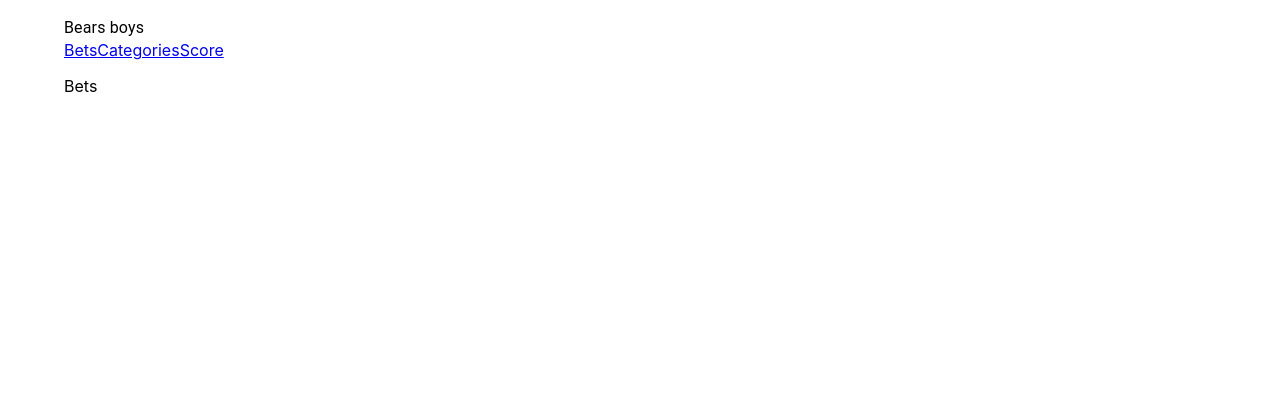
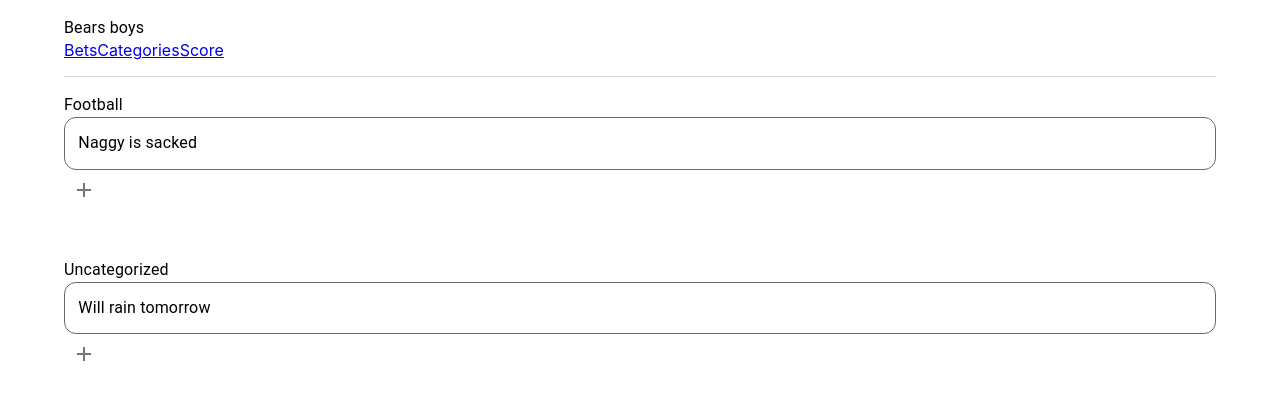
Before and after one commit to GraysonRicketts/Bets-With-Friends-Web, a React (Create React App) app in the folder code/: page /group/123/bets in a window 1280 px wide. Shown: the top 400 px of the page. Built offline with nearby package versions, Linux system fonts and the light colour scheme.

Commit message:
Build out the details page

```diff
--- a/code/package.json
+++ b/code/package.json
@@ -5,6 +5,7 @@
   "dependencies": {
     "@emotion/react": "^11.4.1",
     "@emotion/styled": "^11.3.0",
+    "@mui/icons-material": "^5.0.1",
     "@mui/material": "^5.0.2",
     "@testing-library/jest-dom": "^5.11.4",
     "@testing-library/react": "^11.1.0",
--- a/code/src/App.tsx
+++ b/code/src/App.tsx
@@ -6,18 +6,18 @@ import { Group } from "./pages/Group";
 
 function App() {
   return (
-    <div className="App">
-      <Container sx={{
-        paddingTop: '1em',
-        paddingBottom: '1em'
-      }}>
-        <Switch>
+    <Container sx={{
+      paddingTop: '1em',
+      paddingBottom: '1em',
+      width: '100%'
+    }}
+    className="App">
+      <Switch>
 
-        <Route path="/group/:id"><Group/></Route>
+        <Route path="/group/:id"><Group /></Route>
         <Route exact path="/"><Home></Home></Route>
-        </Switch>
-      </Container>
-    </div>
+      </Switch>
+    </Container>
   );
 }
 
--- /dev/null
+++ b/code/src/components/ButtonRow.tsx
@@ -0,0 +1,20 @@
+import { ButtonBase } from "@mui/material"
+import React from "react"
+import { Link } from "react-router-dom"
+
+interface Props {
+    onClick: () => void;
+}
+export const ButtonRow: React.FC<Props> = ({ onClick, children }) => {
+    return <ButtonBase
+            sx={{
+                borderRadius: 3,
+                border: '1px solid dimgray',
+                padding: '1em',
+                width: '100%',
+                justifyContent: 'space-between'
+            }}
+            onClick={onClick}>
+            {children}
+        </ButtonBase>
+}
--- a/code/src/fakedData.ts
+++ b/code/src/fakedData.ts
@@ -1,4 +1,4 @@
-import { Bet, Group, User, Wager, Option } from "./interfaces";
+import { Bet, Group, User, Wager, Option, Category } from "./interfaces";
 
 export const fakedMembers: User[] = [
     {
@@ -32,15 +32,29 @@ export const fakedWagers: Wager[] = [
     { id: '123', option: fakedOptions[0], amount: 20, user: fakedMembers[0] }
 ]
 
+const footballCategory: Category = {
+    id: '123',
+    name: 'Football'
+}
 export const fakedBets: Bet[] = [
     {
         id: '123',
         title: 'Naggy is sacked',
         options: fakedOptions,
         isOpen: true,
+        wagers: fakedWagers,
+        category: footballCategory
+    },
+    {
+        id: '234',
+        title: 'Will rain tomorrow',
+        options: fakedOptions,
+        isOpen: true,
         wagers: fakedWagers
     }
 ]
+
+
 
 export const fakedGroup: Group = {
     id: '123',
--- a/code/src/index.css
+++ b/code/src/index.css
@@ -1,3 +1,6 @@
+html {
+  width: 100%;
+}
 body {
   margin: 0;
   font-family: -apple-system, BlinkMacSystemFont, 'Segoe UI', 'Roboto', 'Oxygen',
@@ -5,4 +8,5 @@ body {
     sans-serif;
   -webkit-font-smoothing: antialiased;
   -moz-osx-font-smoothing: grayscale;
+  width: 100vw;
 }
--- a/code/src/pages/Group/Bets.tsx
+++ b/code/src/pages/Group/Bets.tsx
@@ -1,5 +1,9 @@
+import { IconButton, Typography } from "@mui/material";
+import { Box } from "@mui/system";
 import React from "react";
+import { ButtonRow } from "../../components/ButtonRow";
 import { Bet, Category } from "../../interfaces";
+import AddIcon from '@mui/icons-material/Add';
 
 interface Props {
     bets: Bet[]
@@ -12,12 +16,12 @@ interface GroupedBets {
 function groupByCategory(bets: Bet[]): GroupedBets[] {
     const groupedBets: GroupedBets[] = [];
 
-    bets.forEach(b => {
+    bets.forEach((b) => {
         const categoryGroup = groupedBets.find(gb => (!gb.category && !b.category) || gb.category?.id === b.category?.id);
         if (categoryGroup) {
             categoryGroup.bets.push(b)
         } else {
-            groupedBets.push({ category: b.category, bets: [b]})
+            groupedBets.push({ category: b.category, bets: [b] })
         }
     })
 
@@ -27,5 +31,23 @@ function groupByCategory(bets: Bet[]): GroupedBets[] {
 export const Bets: React.FC<Props> = ({ bets }) => {
     const groupedBets = groupByCategory(bets);
 
-    return <>Bets</>
+    const addBet = () => {
+        // TODO
+    }
+
+    return <>{groupedBets.map(gb => {
+        return <Box key={`gb_bets_${gb.category?.id}`} sx={{ marginBottom: '3em'}}>
+            <Typography>{gb.category?.name || 'Uncategorized'}</Typography>
+
+            {gb.bets.map(b => {
+                return <ButtonRow onClick={() => { }}>
+                    <Typography>{b.title}</Typography>
+                </ButtonRow>
+            })}
+
+            <IconButton aria-label="add">
+                <AddIcon />
+            </IconButton>
+        </Box>
+    })}</>
 }
--- a/code/src/pages/Group/index.tsx
+++ b/code/src/pages/Group/index.tsx
@@ -17,7 +17,7 @@ export const Group: React.FC = () => {
         <NavLink to={`${url}/categories`}>Categories</NavLink>
         <NavLink to={`${url}/score`}>Score</NavLink>
 
-        <Box sx={{ paddingTop: '1em'}}>
+        <Box sx={{ paddingTop: '1em', marginTop: '1em', borderTop: '1px solid lightgray'}}>
             <Switch>
                 <Route path={`${url}/bets`}><Bets bets={group.bets} /></Route>
                 <Route path={`${url}/categories`}>no</Route>
--- a/code/src/pages/Home.tsx
+++ b/code/src/pages/Home.tsx
@@ -1,30 +1,28 @@
-import { ButtonBase, Typography } from '@mui/material';
+import { Typography } from '@mui/material';
 import React from "react"
-import { Link } from 'react-router-dom';
+import { useHistory } from 'react-router-dom';
+import { ButtonRow } from '../components/ButtonRow';
 import { fakedGroup } from '../fakedData';
 import { Group } from "../interfaces";
 
 
 export const Home: React.FC = () => {
     const groups: Group[] = [fakedGroup];
+    const history = useHistory();
 
     return <>{
         groups.map(g => {
             return (
-                <Link to={`/group/${g.id}/bets`} key={`/group/${g.id}/bets`}>
-                <ButtonBase
-                    sx={{
-                        borderRadius: 3,
-                        border: '1px solid dimgray',
-                        padding: '1em',
-                        width: '100%',
-                        justifyContent: 'space-between'
-                    }}>
+                <ButtonRow
+                    onClick={() => {
+                        history.push(`/group/${g.id}/bets`);
+                    }}
+                    key={`/group/${g.id}/bets`}>
                     <Typography>{g.name}</Typography>
                     <Typography>{g.members.length} Friends</Typography>
                     <Typography>
                         {g.bets.length} Bets</Typography>
-                </ButtonBase></Link>
+                </ButtonRow>
             )
         })
     }</>;
```
Also changed, not shown: 1 other file (tests, documents, lock files or other folders).
